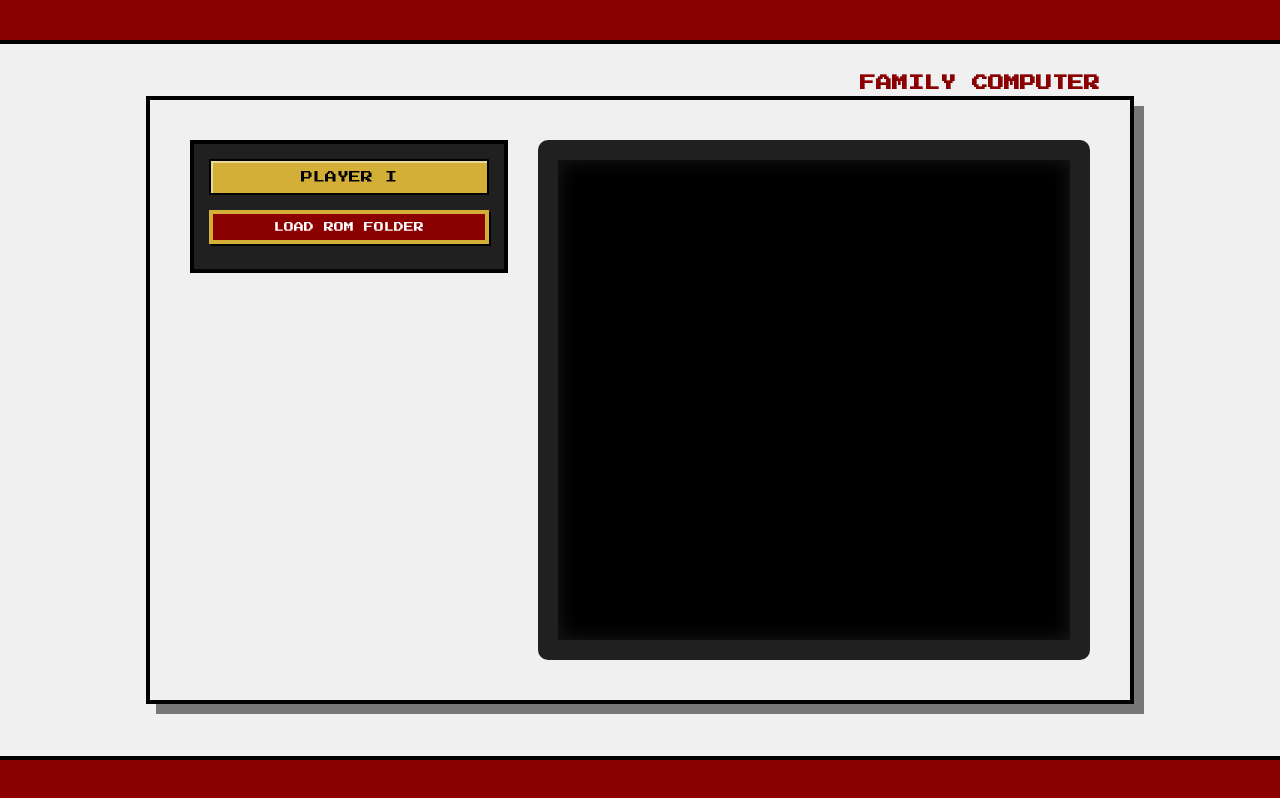
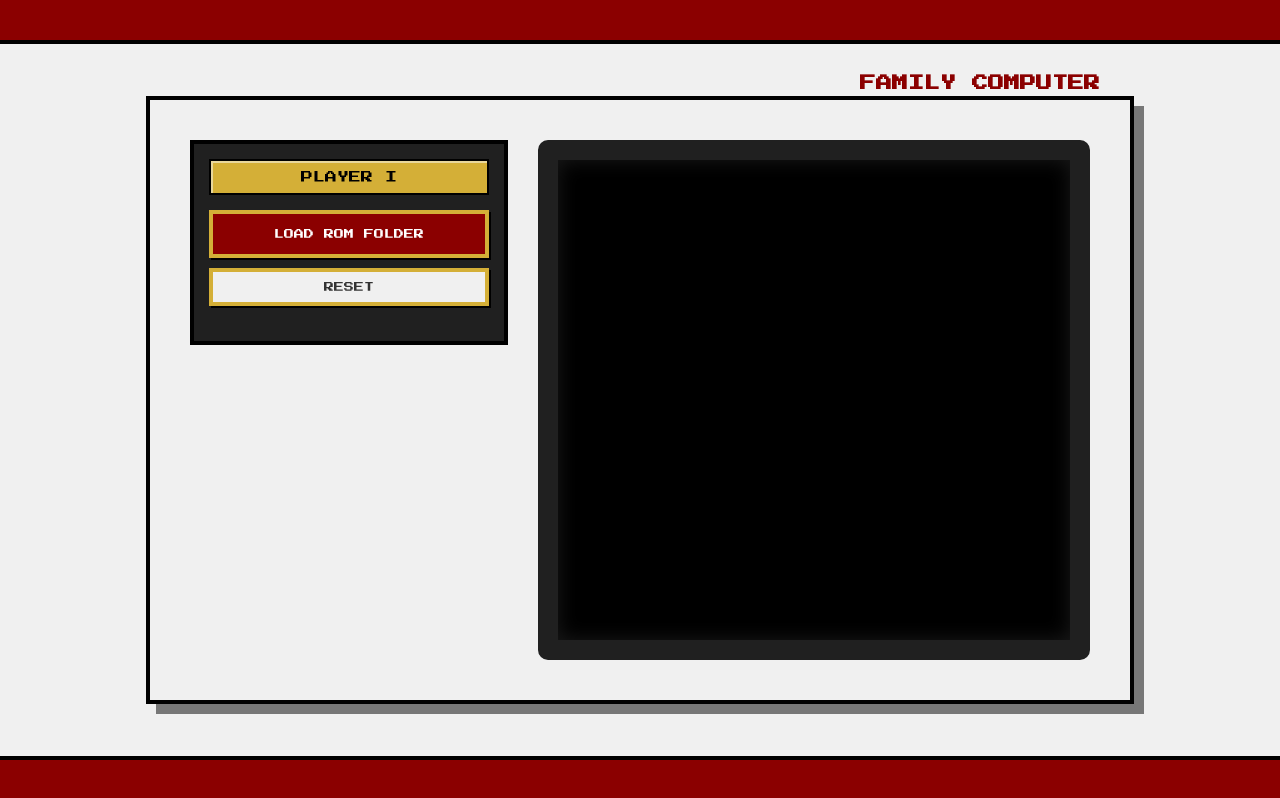
Before and after one commit to deepneko/jsnes, a website built with Vite: page index.html in a window 1280 px wide. Built offline with nearby package versions, Linux system fonts and the light colour scheme.

Commit message:
Add Reset button functionality

```diff
--- a/index.html
+++ b/index.html
@@ -107,6 +107,29 @@
         box-shadow: none;
       }
 
+      #reset-btn {
+        width: 100%;
+        padding: 10px;
+        font-family: 'Press Start 2P', cursive;
+        font-size: 10px;
+        background-color: #f0f0f0; /* Reset button usually grey/white */
+        color: #333;
+        border: 4px solid #d4af37; /* Gold rim context */
+        cursor: pointer;
+        text-transform: uppercase;
+        margin-bottom: 20px;
+        box-shadow: 2px 2px 0px #000;
+      }
+      #reset-btn:hover {
+        background-color: #fff;
+        transform: translate(1px, 1px);
+        box-shadow: 1px 1px 0px #000;
+      }
+      #reset-btn:active {
+        transform: translate(2px, 2px);
+        box-shadow: none;
+      }
+
       #rom-list {
         flex-grow: 1;
         overflow-y: auto;
@@ -158,7 +181,8 @@
     <div id="container">
       <div id="sidebar">
         <div id="sidebar-header">PLAYER I</div>
-        <input type="button" value="Load ROM Folder" id="open-folder" style="width: 100%; padding: 8px;">
+        <input type="button" value="Load ROM Folder" id="open-folder">
+        <input type="button" value="RESET" id="reset-btn">
         <div id="rom-list"></div>
       </div>
       <div>
--- a/main.js
+++ b/main.js
@@ -93,7 +93,17 @@
     const consoleCanvas = document.querySelector('#console');
 
     const openFolderBtn = document.querySelector('#open-folder');
+    const resetBtn = document.querySelector('#reset-btn');
     const romListDiv = document.querySelector('#rom-list');
+
+    if (resetBtn) {
+        resetBtn.onclick = () => {
+             if (currentNes) {
+                 currentNes.reset();
+                 consoleCanvas.focus();
+             }
+        };
+    }
 
     if (openFolderBtn) {
         openFolderBtn.onclick = async () => {
```
